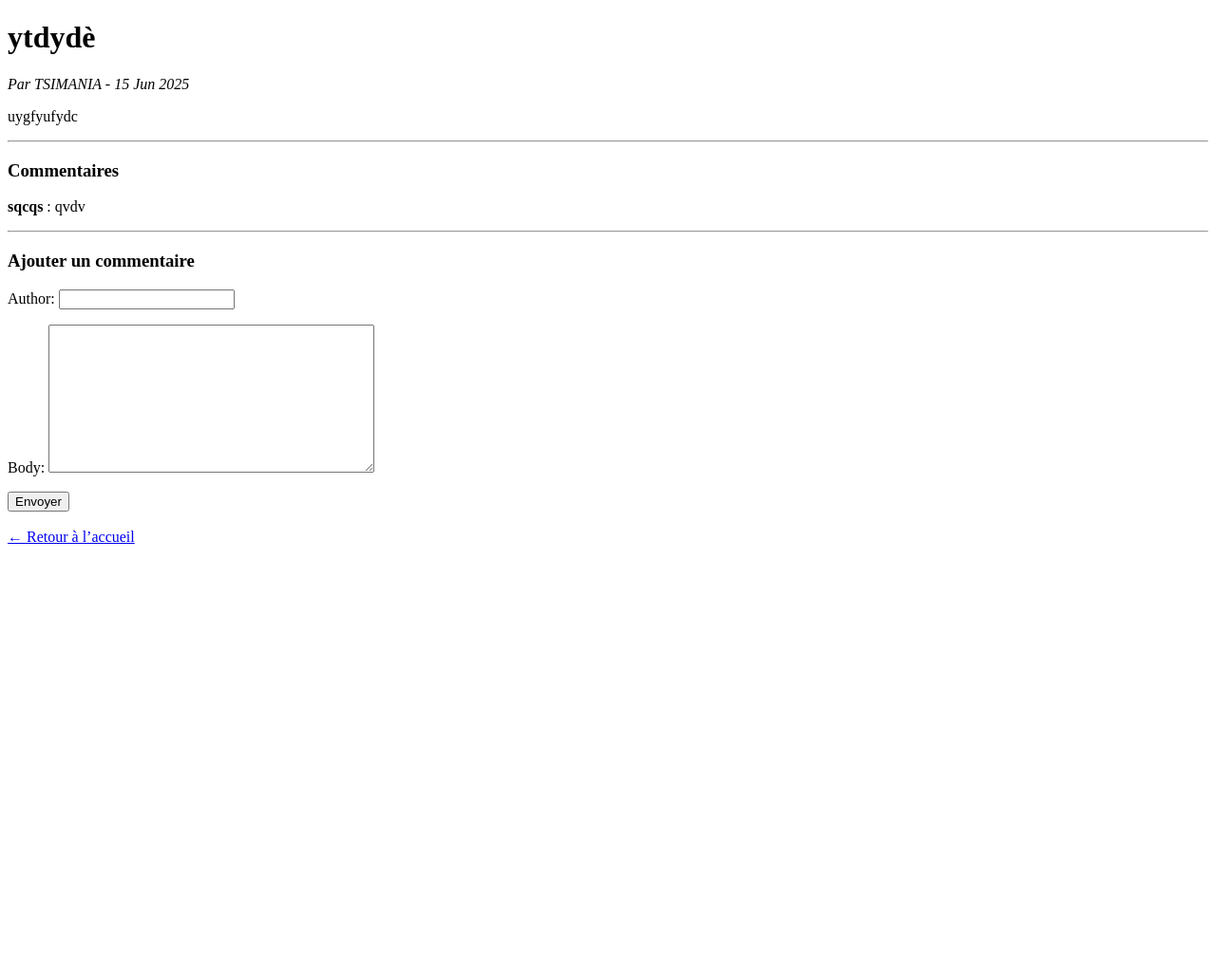
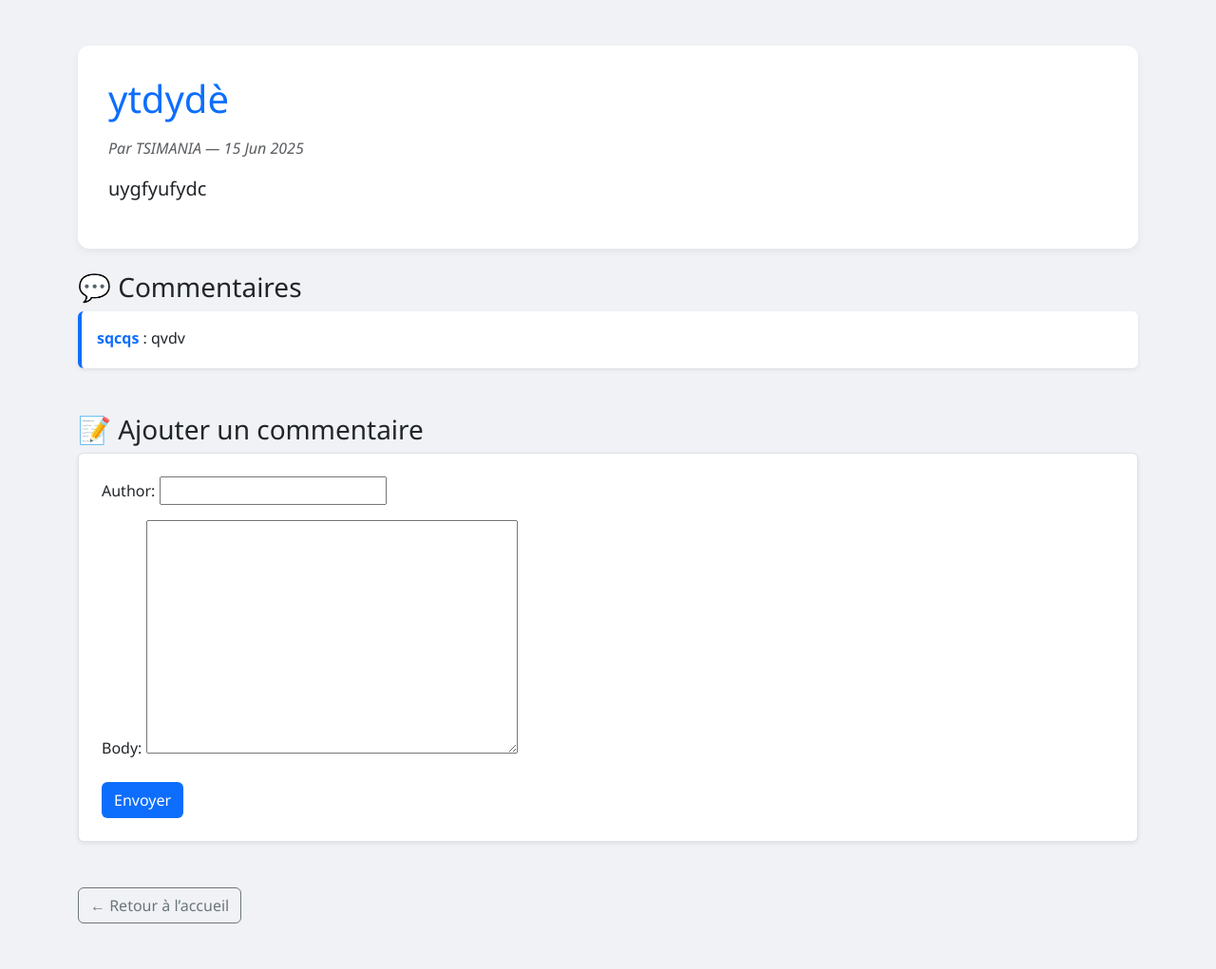
Before and after one commit to adelotsimania/mini-news, a Django app: page /post/1/ in a window 1280 px wide. Shown: the whole page at 95% size. Before the commit the page ends 573 px from the top, so only its background shows below. Run offline with Django 5.2, Linux system fonts and the light colour scheme; data comes from the database, SQL or seed files in the repository; both versions use the stored data as it was after the commit.

Commit message:
Mise à jour du projet Mini-News

```diff
--- a/blog/templates/blog/base.html
+++ b/blog/templates/blog/base.html
@@ -12,7 +12,7 @@
             <ul class="navbar-nav ms-auto">
                 {% if user.is_authenticated %}
                     <li class="nav-item"><a class="nav-link" href="{% url 'create_post' %}">Nouvel Article</a></li>
-                    <li class="nav-item"><a class="nav-link" href="{% url 'logout' %}">Déconnexion</a></li>
+                    <li class="nav-item"><a class="nav-link" href="{% url 'signup' %}">Déconnexion</a></li>
                 {% else %}
                     <li class="nav-item"><a class="nav-link" href="{% url 'login' %}">Connexion</a></li>
                     <li class="nav-item"><a class="nav-link" href="{% url 'signup' %}">Inscription</a></li>
--- a/blog/templates/blog/post_detail.html
+++ b/blog/templates/blog/post_detail.html
@@ -3,28 +3,69 @@
 <head>
     <meta charset="UTF-8">
     <title>{{ post.title }}</title>
+
+    <link href="https://cdn.jsdelivr.net/npm/bootstrap@5.3.3/dist/css/bootstrap.min.css" rel="stylesheet">
+    <style>
+        body {
+            background-color: #f0f2f5;
+            font-family: 'Segoe UI', sans-serif;
+        }
+        .comment-box {
+            background-color: #ffffff;
+            border-left: 4px solid #0d6efd;
+        }
+        .comment-author {
+            color: #0d6efd;
+        }
+        .post-box {
+            background-color: #fff;
+            padding: 2rem;
+            border-radius: 12px;
+            box-shadow: 0 4px 8px rgba(0,0,0,0.05);
+        }
+        .btn-custom {
+            background-color: #0d6efd;
+            color: white;
+        }
+        .btn-custom:hover {
+            background-color: #084298;
+        }
+    </style>
 </head>
 <body>
-    <h1>{{ post.title }}</h1>
-    <p><em>Par {{ post.author.username }} - {{ post.created_at|date:"d M Y" }}</em></p>
-    <p>{{ post.content }}</p>
 
-    <hr>
-    <h3>Commentaires</h3>
+    <div class="container py-5">
+        <div class="post-box mb-4">
+            <h1 class="mb-3 text-primary">{{ post.title }}</h1>
+            <p class="text-muted">
+                <em>Par {{ post.author.username }} — {{ post.created_at|date:"d M Y" }}</em>
+            </p>
+            <p class="lead">{{ post.content }}</p>
+        </div>
+
+        <div class="mb-5">
+            <h3 class="text-dark">💬 Commentaires</h3>
             {% for comment in comments %}
-        <p><strong>{{ comment.author }}</strong> : {{ comment.body }}</p>
+                <div class="comment-box p-3 rounded mb-3 shadow-sm">
+                    <p class="mb-1"><strong class="comment-author">{{ comment.author }}</strong> : {{ comment.body }}</p>
+                </div>
             {% empty %}
-        <p>Aucun commentaire pour cet article.</p>
+                <p class="text-muted">Aucun commentaire pour cet article.</p>
             {% endfor %}
+        </div>
 
-    <hr>
-    <h3>Ajouter un commentaire</h3>
-    <form method="post">
+        <div class="mb-5">
+            <h3 class="text-dark">📝 Ajouter un commentaire</h3>
+            <form method="post" class="bg-white p-4 border rounded shadow-sm">
                 {% csrf_token %}
                 {{ form.as_p }}
-        <button type="submit">Envoyer</button>
+                <button type="submit" class="btn btn-custom mt-2">Envoyer</button>
             </form>
+        </div>
 
-    <br><a href="{% url 'home' %}">← Retour à l’accueil</a>
+        <a href="{% url 'home' %}" class="btn btn-outline-secondary">← Retour à l’accueil</a>
+    </div>
+
+    <script src="https://cdn.jsdelivr.net/npm/bootstrap@5.3.3/dist/js/bootstrap.bundle.min.js"></script>
 </body>
 </html>
--- a/blog/urls.py
+++ b/blog/urls.py
@@ -4,9 +4,7 @@ from . import views
 urlpatterns = [
     path('', views.home, name='home'),
     path('post/<int:pk>/', views.post_detail, name='post_detail'),
-
     path('post/new/', views.create_post, name='create_post'),
 
-
-
+    path('signup/', views.signup, name='signup'),
 ]
--- a/blog/views.py
+++ b/blog/views.py
@@ -16,7 +16,7 @@ def home(request):
     return render(request, 'blog/home.html', {'posts': posts, 'query': query})
 
 
-@login_required
+
 def create_post(request):
     if request.method == 'POST':
         form = PostForm(request.POST)
```
Also changed, not shown: blog/templates/blog/home.html (+16 -9 lines), blog/templates/blog/signup.html (+46 -7 lines), db.sqlite3, 1 other file. Lines whose indentation alone changed are shown as unchanged.
